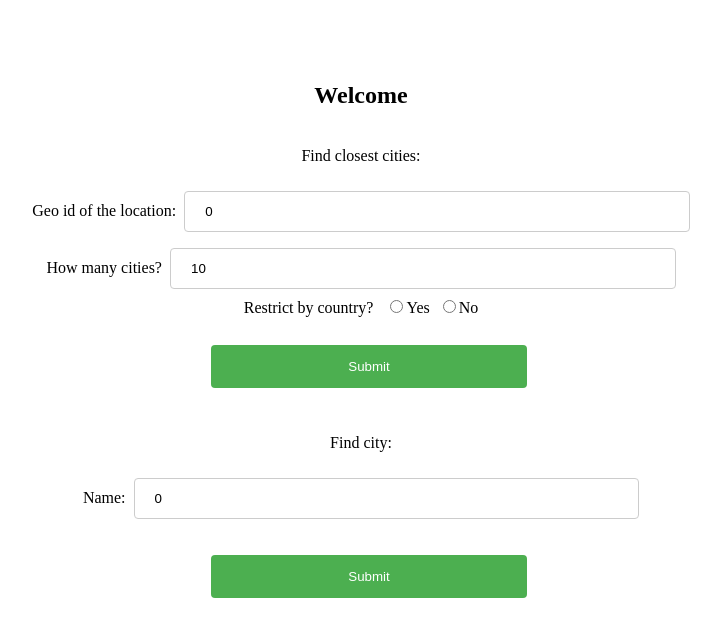
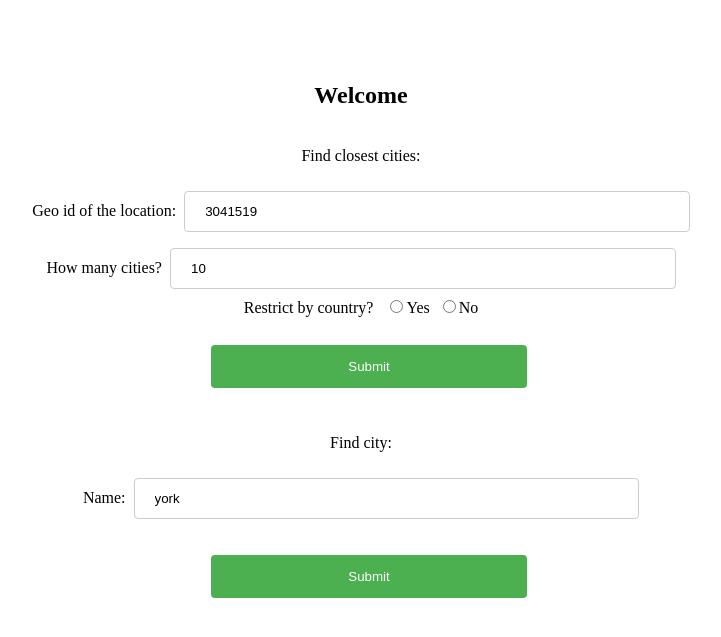
Before and after one commit to oagarwal/closest-cities, a Flask app: page / in a window 1280 px wide. Shown: the top 637 px of the page, without its empty margins (279-1000 px from the left). Run offline with Flask 2, Linux system fonts and the light colour scheme.

Commit message:
default values

```diff
--- a/templates/index.html
+++ b/templates/index.html
@@ -45,7 +45,7 @@ input[type=submit]:hover {
 <form method="get" action="/closestcities">
   <legend>Find closest cities:</legend><br/>
   Geo id of the location:&nbsp;
-  <input type="text" name="geonameid" value="0"><br/>
+  <input type="text" name="geonameid" value="3041519"><br/>
   How many cities?&nbsp;
   <input type="text" name="k" value="10"><br/>
   Restrict by country? &nbsp;
@@ -58,7 +58,7 @@ input[type=submit]:hover {
 <form method="get" action="/city">
   <legend>Find city:</legend><br/>
   Name:&nbsp;
-  <input type="text" name="name" value="0">
+  <input type="text" name="name" value="york">
   <br/><br/>&nbsp;&nbsp;&nbsp;
   <input type="submit" value="Submit">
 </form>
```
